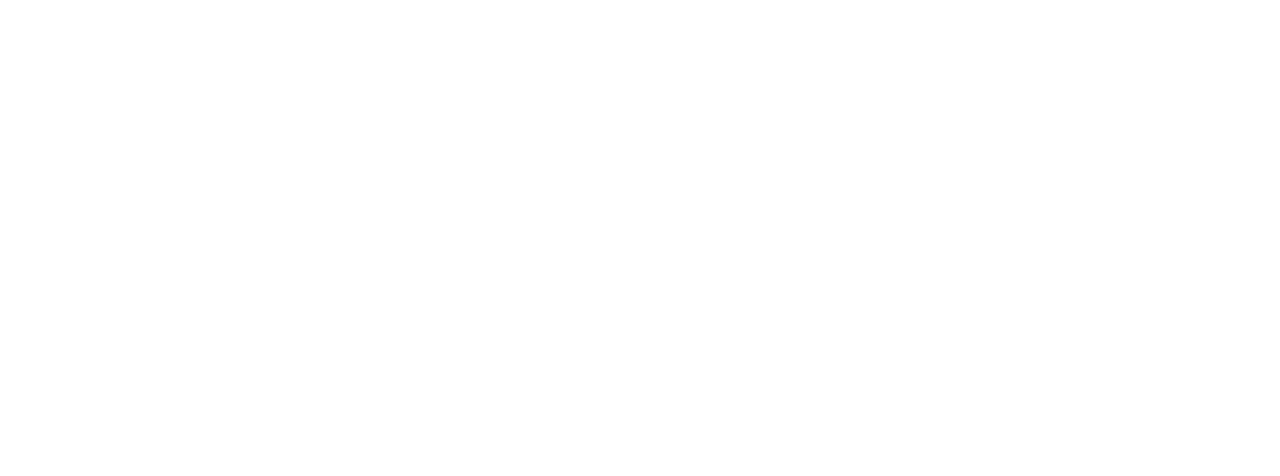
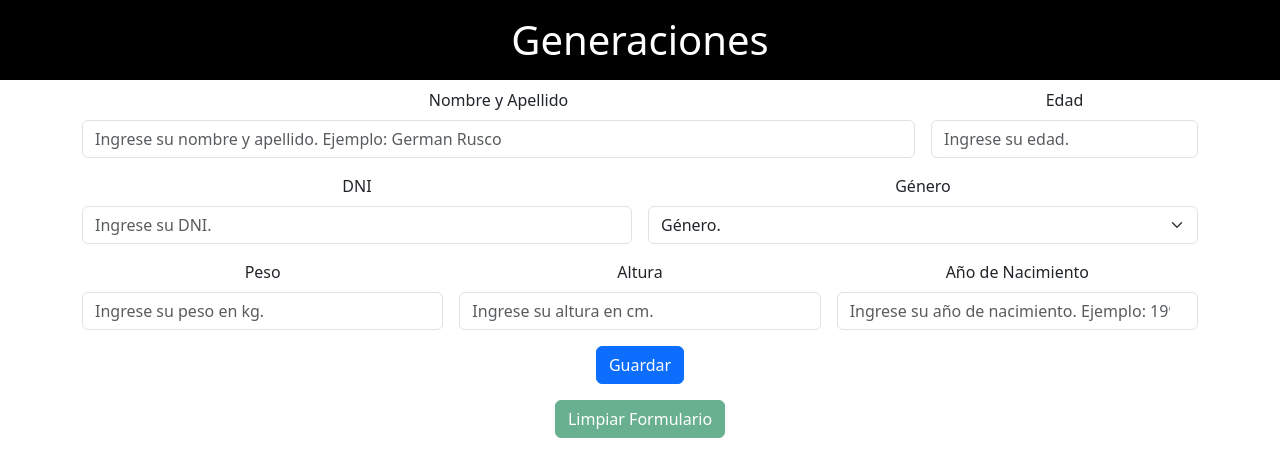
Before and after one commit to GermanRusco/Ejercicio2TP5, a plain HTML site: page index.HTML in a window 1280 px wide. Drawn offline with nearby package versions, Linux system fonts and the light colour scheme.

Commit message:
Se realiza el formulario que vamos a utilizar.

```diff
--- a/index.HTML
+++ b/index.HTML
@@ -12,6 +12,61 @@
     <title>Ejercicio 2 Trabajo Practico N° 5.</title>
 </head>
 <body>
+    <header>
+        <div class="bg-black text-white">
+            <h1 class="text-center p-3">Generaciones</h1>
+        </div>
+    </header>
+    <main>
+        <section class="container text-center">
+            <form class="row g-3">
+                <div class="col-md-9">
+                  <label for="nombre" class="form-label">Nombre y Apellido</label>
+                  <input type="text" class="form-control" id="nombre" placeholder="Ingrese su nombre y apellido. Ejemplo: German Rusco">
+                </div>
+                <div class="col-md-3">
+                  <label for="edad" class="form-label">Edad</label>
+                  <input type="number" class="form-control" id="edad" placeholder="Ingrese su edad.">
+                </div>
+                <div class="col-md-6">
+                  <label for="DNI" class="form-label">DNI</label>
+                  <input type="number" class="form-control" id="DNI" placeholder="Ingrese su DNI.">
+                </div>
+                <div class="col-md-6">
+                  <label for="genero" class="form-label">Género</label>
+                  <select name="Genero" class="form-select" id="genero">
+                    <option selected>Género.</option>
+                    <option>Masculino</option>
+                    <option>Femenino</option>
+                    <option>No binario</option>
+                    <option>Sin especificar</option>
+                  </select>
+                </div>
+                <div class="col-md-4">
+                  <label for="peso" class="form-label">Peso</label>
+                  <input type="number" class="form-control" id="peso" placeholder="Ingrese su peso en kg.">
+                </div>
+                <div class="col-md-4">
+                  <label for="altura" class="form-label">Altura</label>
+                  <input type="number" id="altura" class="form-control" placeholder="Ingrese su altura en cm.">
+                </div>
+                <div class="col-md-4">
+                  <label for="nacimiento" class="form-label">Año de Nacimiento</label>
+                  <input type="number" class="form-control" id="nacimiento" placeholder="Ingrese su año de nacimiento. Ejemplo: 1990">
+                </div>
+                <div class="col-12">
+                  <button type="submit" class="btn btn-primary">Guardar</button>
+                </div>
+              </form>
+        </section>
+    </section>
+    <section class="m-2 p-2 text-center">
+      <button class="btn btn-success fs-6 disabled">
+        Limpiar Formulario
+      </button>
+    </section>
+    </main>
+    <footer></footer>
     <script src="https://cdn.jsdelivr.net/npm/bootstrap@5.3.0-alpha3/dist/js/bootstrap.bundle.min.js" integrity="sha384-ENjdO4Dr2bkBIFxQpeoTz1HIcje39Wm4jDKdf19U8gI4ddQ3GYNS7NTKfAdVQSZe" crossorigin="anonymous"></script>
     <script src="js/app.js"></script>
 </body>
```
